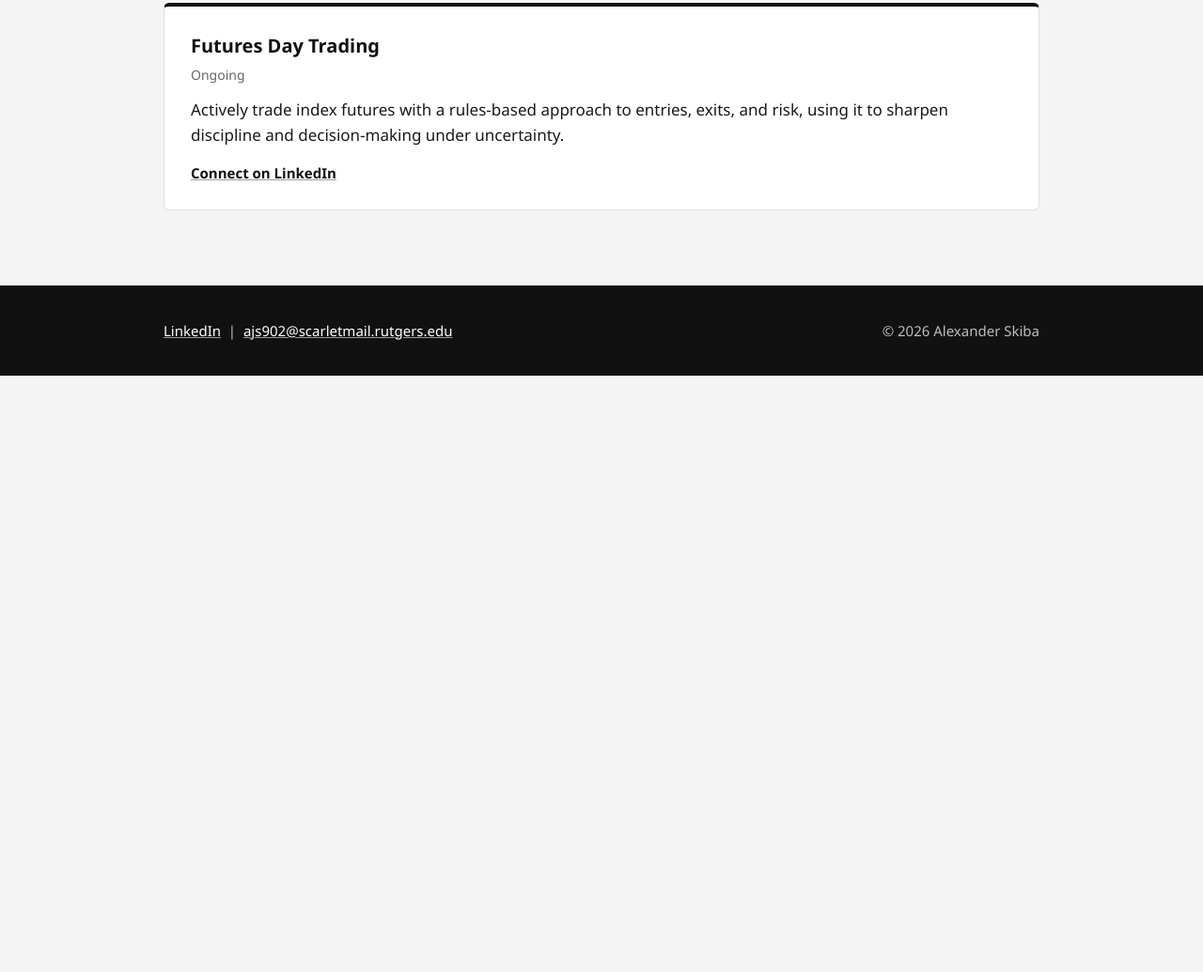
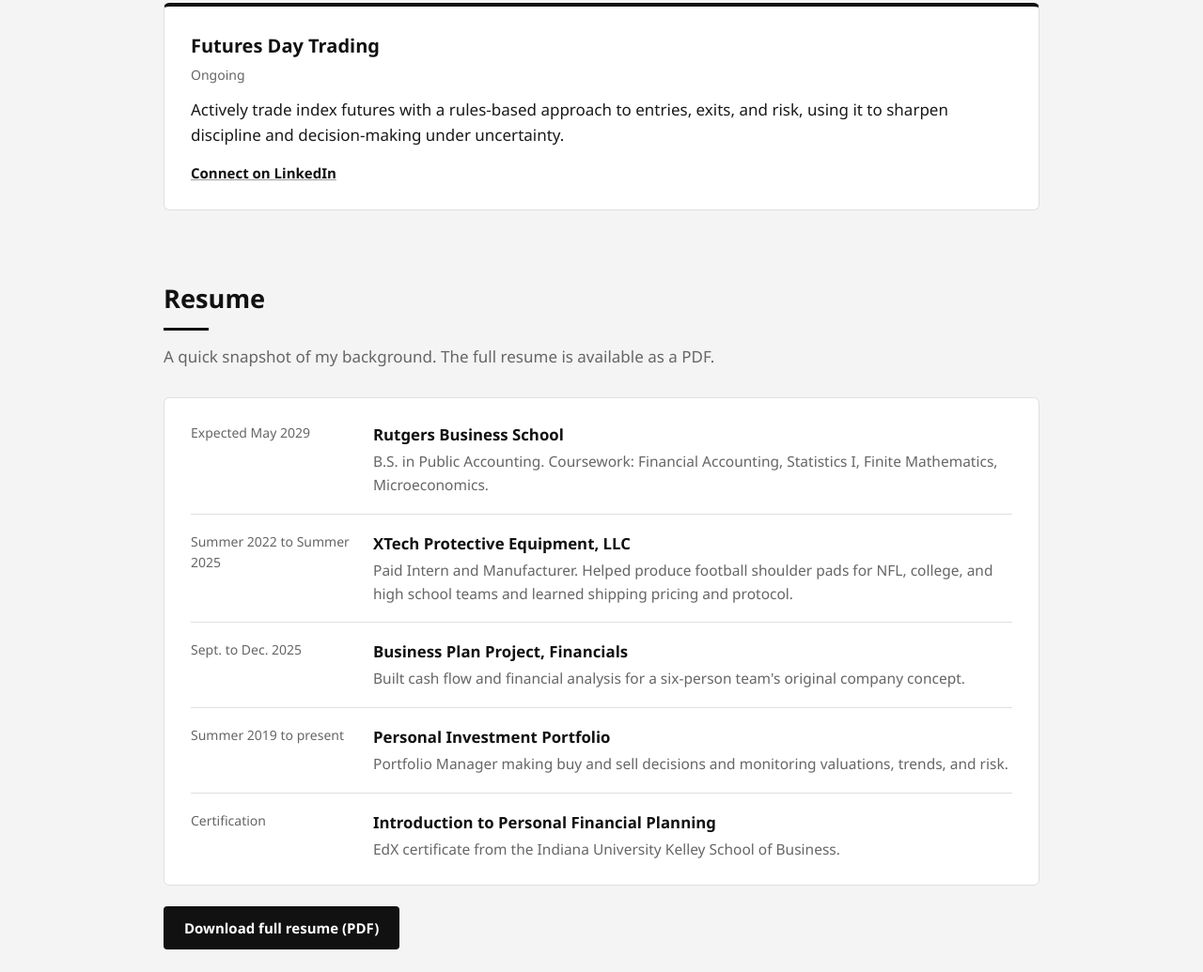
Before and after one commit to ajs902-bit/ajs902-bit.github.io, a plain HTML site: page index.html in a window 1280 px wide. Shown: the part 1762-2797 px from the top of the page at 94% size. Before the commit the page ends 2162 px from the top, so only its background shows below. Drawn offline with Linux system fonts and the light colour scheme.

Commit message:
index.html
My Portfolio

```diff
--- a/index.html
+++ b/index.html
@@ -62,6 +62,16 @@
   .project p { margin: 0 0 12px; }
   .project a { font-weight: 600; font-size: 15px; }
 
+  .resume { background: var(--card); border: 1px solid var(--line); border-radius: 6px; padding: 8px 28px; }
+  .row { display: grid; grid-template-columns: 170px 1fr; gap: 8px 24px; padding: 18px 0; border-bottom: 1px solid var(--line); }
+  .row:last-child { border-bottom: 0; }
+  .row .when { color: var(--muted); font-size: 14px; }
+  .row h3 { margin: 0; font-size: 1.05rem; color: var(--navy); }
+  .row p { margin: 2px 0 0; color: var(--muted); font-size: 15.5px; }
+  .dl { margin-top: 22px; }
+  .dl .btn { background: #111111; color: #fff; }
+  @media (max-width: 760px) { .row { grid-template-columns: 1fr; } }
+
   footer { margin-top: 72px; background: var(--navy); color: #bdbdbd; padding: 36px 0; font-size: 15px; }
   footer a { color: #fff; }
   footer .wrap { display: flex; flex-wrap: wrap; justify-content: space-between; gap: 12px; }
@@ -80,6 +90,7 @@
     <nav aria-label="Sections">
       <a href="#skills">Skills</a>
       <a href="#projects">Projects</a>
+      <a href="#resume">Resume</a>
       <a href="#contact">Contact</a>
     </nav>
   </div>
@@ -170,6 +181,35 @@
         </article>
       </div>
     </section>
+
+    <!-- Resume -->
+    <section id="resume">
+      <h2>Resume</h2>
+      <p class="lead">A quick snapshot of my background. The full resume is available as a PDF.</p>
+      <div class="resume">
+        <div class="row">
+          <div class="when">Expected May 2029</div>
+          <div><h3>Rutgers Business School</h3><p>B.S. in Public Accounting. Coursework: Financial Accounting, Statistics I, Finite Mathematics, Microeconomics.</p></div>
+        </div>
+        <div class="row">
+          <div class="when">Summer 2022 to Summer 2025</div>
+          <div><h3>XTech Protective Equipment, LLC</h3><p>Paid Intern and Manufacturer. Helped produce football shoulder pads for NFL, college, and high school teams and learned shipping pricing and protocol.</p></div>
+        </div>
+        <div class="row">
+          <div class="when">Sept. to Dec. 2025</div>
+          <div><h3>Business Plan Project, Financials</h3><p>Built cash flow and financial analysis for a six-person team's original company concept.</p></div>
+        </div>
+        <div class="row">
+          <div class="when">Summer 2019 to present</div>
+          <div><h3>Personal Investment Portfolio</h3><p>Portfolio Manager making buy and sell decisions and monitoring valuations, trends, and risk.</p></div>
+        </div>
+        <div class="row">
+          <div class="when">Certification</div>
+          <div><h3>Introduction to Personal Financial Planning</h3><p>EdX certificate from the Indiana University Kelley School of Business.</p></div>
+        </div>
+      </div>
+      <div class="dl"><a class="btn" href="Alexander_Skiba_Resume.pdf" download>Download full resume (PDF)</a></div>
+    </section>
   </div>
 </main>
 
```
